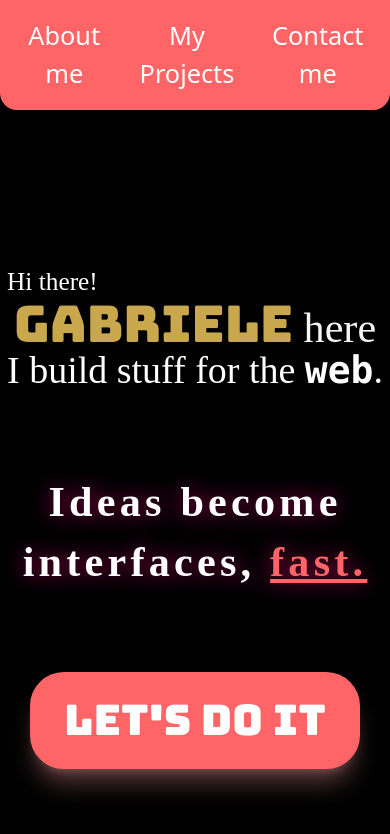
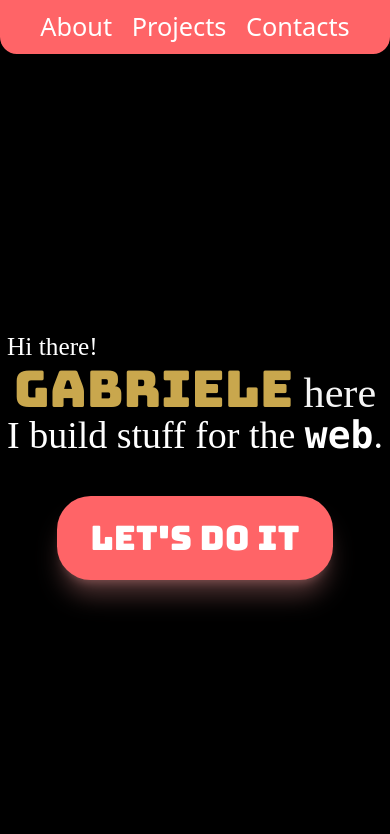
Before and after one commit to Gabriele-bit/portfolio, a React (Vite) app: page / in a window 390 px wide. Shown: the top 834 px of the page. Built offline with nearby package versions, Linux system fonts and the light colour scheme.

Commit message:
migliorie grafiche

```diff
--- a/src/App.jsx
+++ b/src/App.jsx
@@ -10,25 +10,26 @@ function App() {
   return (
     <div className='flex flex-col w-[100%] shadow-xl shadow-[#C9A74D] h-full overflow-y-auto scrollable '>
       <div className=' w-[100%] text-white flex justify-center self-center gap-[5vw] font-sans rounded-tl-0 rounded-bl-[2vh]
-      rounded-tr-0 rounded-br-[2vh] p-[2vh] text-center lg:w-[70%] lg:p-[1vh] bg-red-400'>
+      rounded-tr-0 rounded-br-[2vh]  text-center lg:w-[70%] p-2 bg-red-400'>
         <HashLink smooth to="#aboutme" className='text-[3vh]  transition-transform hover:scale-130 h-fit hover:text-black hover:rounded-[2vh] hover:font-bold cursor-pointer'>
-          About me
+          About
         </HashLink>
         <HashLink smooth to="#projects" className=' text-[3vh] transition-transform  hover:scale-130 h-fit hover:text-black hover:rounded-[2vh] hover:font-bold cursor-pointer'>
-          My Projects
+          Projects
         </HashLink>
         <HashLink smooth to="#contact" className='  text-[3vh] transition-transform  hover:scale-130 h-fit hover:text-black hover:rounded-[2vh] hover:font-bold cursoor-pointer'>
-          Contact me
+          Contacts
         </HashLink>
       </div>
       {/* <Header></Header>
-      <About></About>
-      <Contact></Contact> */}
+      <About></About> */}
       <Alternative></Alternative>
       <div className=' p-5 flex justify-center w-[100%] h-[100%] items-center'><hr className=' p-[0.5px] w-[70%]  bg-red-100'></hr></div>
       <About></About>
       <div className=' p-5 flex justify-center w-[100%] h-[100%] items-center'><hr className=' p-[0.5px] w-[70%]  bg-red-100'></hr></div>
       <Projects></Projects>
+      <div className=' p-5 flex justify-center w-[100%] h-[100%] items-center'><hr className=' p-[0.5px] w-[70%]  bg-red-100'></hr></div>
+      <Contact></Contact>
     </div>
   )
 }
--- a/src/Components/Alternative.jsx
+++ b/src/Components/Alternative.jsx
@@ -1,18 +1,12 @@
 import Button from "./Button"
 export default function Alternative() {
     return (
-        <div className="flex-1 flex flex-col justify-center text-white min-h-full ">
+        <div className="flex-1 flex flex-col justify-center text-white min-h-full gap-10">
             <div className="flex flex-col flex-1/3 w-fit self-center items-center justify-end leading-[5vh]">
                 <span className=" font-[jersey] text-[3vh] self-start">Hi there!</span>
                 <span className="text-[#C9A74D] font-[bungee] text-[6vh] text-center
                 lg:text-[8vh]">Gabriele<span className=" text-[#F5F5F5] font-[jersey] text-[5vh]"> here</span> </span>
                 <span className="text-[4.5vh] lg:text-[5.5vh] font-[jersey] text-center">I build stuff for the <span className="font-mono font-bold"> web</span>.</span>
-            </div>
-
-            <div className="flex flex-col flex-1/3 justify-center items-center leading-15">
-                <span className="text-[5vh] lg:text-[8.5vh] font-[jersey] text-center tracking-widest font-bold drop-shadow-[0_0_10px_rgba(255,0,128,0.6)] text-white">
-                    Ideas become interfaces, <span className="text-red-400 underline">fast.</span>
-                </span>
             </div>
 
             <div className="flex flex-1/3 items-start justify-center ">
--- a/src/Components/Button.jsx
+++ b/src/Components/Button.jsx
@@ -1,6 +1,6 @@
 export default function Button(){
     return (
         <input type="button" value={"Let's do it"}
-            className="cursor-pointer bg-red-400 text-[5vh] font-[bungee] p-[2vh] pl-[4vh] pr-[4vh] rounded-[4vh] hover:bg-red-900 shadow-xl/30 shadow-red-300"></input>
+            className="cursor-pointer bg-red-400 text-[4vh] font-[bungee] p-[2vh] pl-[4vh] pr-[4vh] rounded-[4vh] hover:bg-red-900 shadow-xl/30 shadow-red-300"></input>
     )
 }
--- a/src/Components/Contact.jsx
+++ b/src/Components/Contact.jsx
@@ -1,8 +1,11 @@
 export default function Contact() {
     return (
         <div id='contact' className='min-h-full'>
-            ciao
-            Lorem ipsum dolor sit amet consectetur adipisicing elit. Quis pariatur, quibusdam tempora fugiat soluta expedita dolores vel repellat repudiandae enim ipsum alias? Iure deserunt corporis consequuntur dolores suscipit qui sapiente repudiandae facere quisquam laborum impedit, obcaecati quibusdam. Nostrum officiis ad molestias fugiat facere nemo. Vitae facere nesciunt saepe a obcaecati ducimus, quasi voluptatum, laborum sed similique ipsam incidunt illum nemo neque cumque sequi repudiandae soluta quam voluptas porro molestias officia laudantium? Doloribus nostrum laborum esse quo voluptatum, exercitationem dignissimos delectus porro magnam quia laudantium illum architecto magni quasi dolore aperiam temporibus, quibusdam voluptatibus saepe rerum tempora eius. Consequatur, neque est.
+            <div className="flex flex-col flex-1/3 justify-center items-center leading-15">
+                <span className="text-[5vh] lg:text-[8.5vh] font-[jersey] text-center tracking-widest font-bold drop-shadow-[0_0_10px_rgba(255,0,128,0.6)] text-white">
+                    Ideas become interfaces, <span className="text-red-400 underline">fast.</span>
+                </span>
+            </div>
         </div>
     )
 }
```
